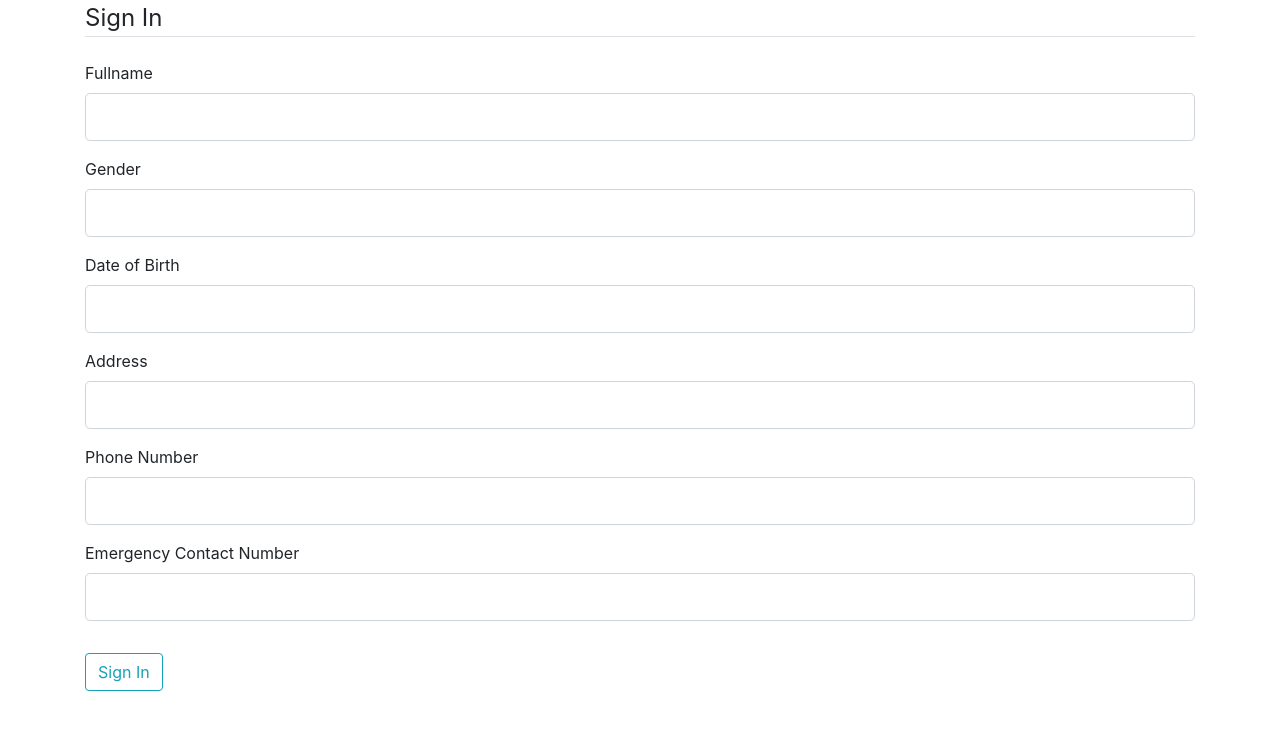
After one commit to Siddi-Q/CSC-336-Project-1, a Flask app: page /signin in a window 1280 px wide. The commit adds this page. Shown: the top 730 px of the page. Run offline with Flask 2, Linux system fonts and the light colour scheme; some libraries are stand-ins or nearby versions.

Commit message:
Added signin.html

```diff
--- a/app.py
+++ b/app.py
@@ -1,5 +1,6 @@
-from flask import Flask, render_template
+from flask import Flask, render_template, url_for, flash, redirect
 from flaskext.mysql import MySQL
+from forms import SignInForm
 
 app = Flask(__name__)
 
@@ -24,5 +25,13 @@ def testing():
 def hello():
     return "<h1>Home Page<h1>"
 
+@app.route("/signin", methods=['GET', 'POST'])
+def signin():
+    form = SignInForm()
+    if form.validate_on_submit():
+        flash(f'{form.fullname.data} has been signed in!', 'success')
+        return redirect(url_for('hello'))
+    return render_template('signin.html', form = form)
+
 if __name__ == '__main__':
     app.run(debug=True)
--- a/forms.py
+++ b/forms.py
@@ -1,6 +1,6 @@
 from flask_wtf import FlaskForm
-from wtfforms import StringField, PasswordField, SubmitField
-from wtfforms.validators import DataRequired, Length
+from wtforms import StringField, PasswordField, SubmitField
+from wtforms.validators import DataRequired, Length
 
 class SignInForm(FlaskForm):
     fullname = StringField('Fullname', validators=[DataRequired()])
--- a/templates/layout.html
+++ b/templates/layout.html
@@ -10,6 +10,15 @@
 </head>
 <body>
   <div class="container">
+    {% with messages = get_flashed_messages(with_categories = true) %}
+      {% if messages %}
+        {% for category, message in messages %}
+          <div class = "alert alert-{{ category }}">
+            {{ message }}
+          </div>
+        {% endfor %}
+      {% endif %}
+    {% endwith %}
     {% block content %}{% endblock %}
   </div>
 
--- /dev/null
+++ b/templates/signin.html
@@ -0,0 +1,107 @@
+{% extends "layout.html" %}
+{% block content %}
+  <div>
+    <form method = "POST" action = "">
+      {{ form.hidden_tag() }}
+      <fieldset class = "form-group">
+        <legend class = "border-bottom mb-4">Sign In</legend>
+
+        <div class = "form-group">
+          {{ form.fullname.label(class = "form-control-label") }}
+
+          {% if form.fullname.errors %}
+            {{ form.fullname(class = "form-control form-control-lg is-invalid") }}
+            <div class = "invalid-feedback">
+              {% for error in form.fullname.errors %}
+                <span>{{ error }}</span>
+              {% endfor %}
+            </div>
+          {% else %}
+            {{ form.fullname(class = "form-control form-control-lg") }}
+          {% endif %}
+        </div>
+
+        <div class = "form-group">
+          {{ form.gender.label(class = "form-control-label") }}
+
+          {% if form.gender.errors %}
+            {{ form.gender(class = "form-control form-control-lg is-invalid") }}
+            <div class = "invalid-feedback">
+              {% for error in form.gender.errors %}
+                <span>{{ error }}</span>
+              {% endfor %}
+            </div>
+          {% else %}
+            {{ form.gender(class = "form-control form-control-lg") }}
+          {% endif %}
+        </div>
+
+        <div class = "form-group">
+          {{ form.date_of_birth.label(class = "form-control-label") }}
+
+          {% if form.date_of_birth.errors %}
+            {{ form.date_of_birth(class = "form-control form-control-lg is-invalid") }}
+            <div class = "invalid-feedback">
+              {% for error in form.date_of_birth.errors %}
+                <span>{{ error }}</span>
+              {% endfor %}
+            </div>
+          {% else %}
+            {{ form.date_of_birth(class = "form-control form-control-lg") }}
+          {% endif %}
+        </div>
+
+        <div class = "form-group">
+          {{ form.address.label(class = "form-control-label") }}
+
+          {% if form.address.errors %}
+            {{ form.address(class = "form-control form-control-lg is-invalid") }}
+            <div class = "invalid-feedback">
+              {% for error in form.address.errors %}
+                <span>{{ error }}</span>
+              {% endfor %}
+            </div>
+          {% else %}
+            {{ form.address(class = "form-control form-control-lg") }}
+          {% endif %}
+        </div>
+
+        <div class = "form-group">
+          {{ form.phone_number.label(class = "form-control-label") }}
+
+          {% if form.phone_number.errors %}
+            {{ form.phone_number(class = "form-control form-control-lg is-invalid") }}
+            <div class = "invalid-feedback">
+              {% for error in form.phone_number.errors %}
+                <span>{{ error }}</span>
+              {% endfor %}
+            </div>
+          {% else %}
+            {{ form.phone_number(class = "form-control form-control-lg") }}
+          {% endif %}
+        </div>
+
+        <div class = "form-group">
+          {{ form.emergency_contact_number.label(class = "form-control-label") }}
+
+          {% if form.emergency_contact_number.errors %}
+            {{ form.emergency_contact_number(class = "form-control form-control-lg is-invalid") }}
+            <div class = "invalid-feedback">
+              {% for error in form.emergency_contact_number.errors %}
+                <span>{{ error }}</span>
+              {% endfor %}
+            </div>
+          {% else %}
+            {{ form.emergency_contact_number(class = "form-control form-control-lg") }}
+          {% endif %}
+        </div>
+
+      </fieldset>
+
+      <div class = "form-group">
+        {{ form.submit(class = "btn btn-outline-info") }}
+      </div>
+
+    </form>
+  </div>
+{% endblock content %}
```
